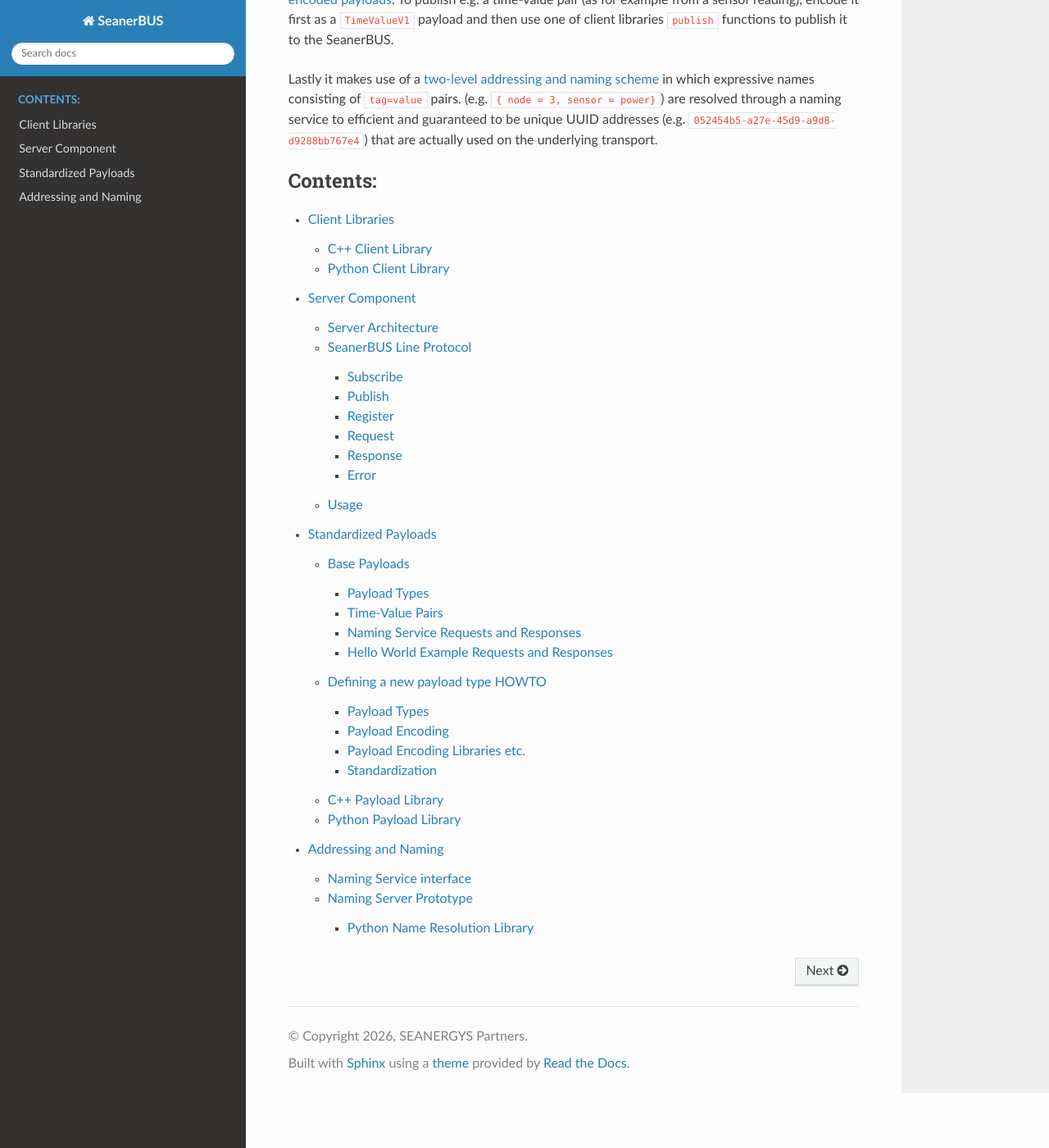
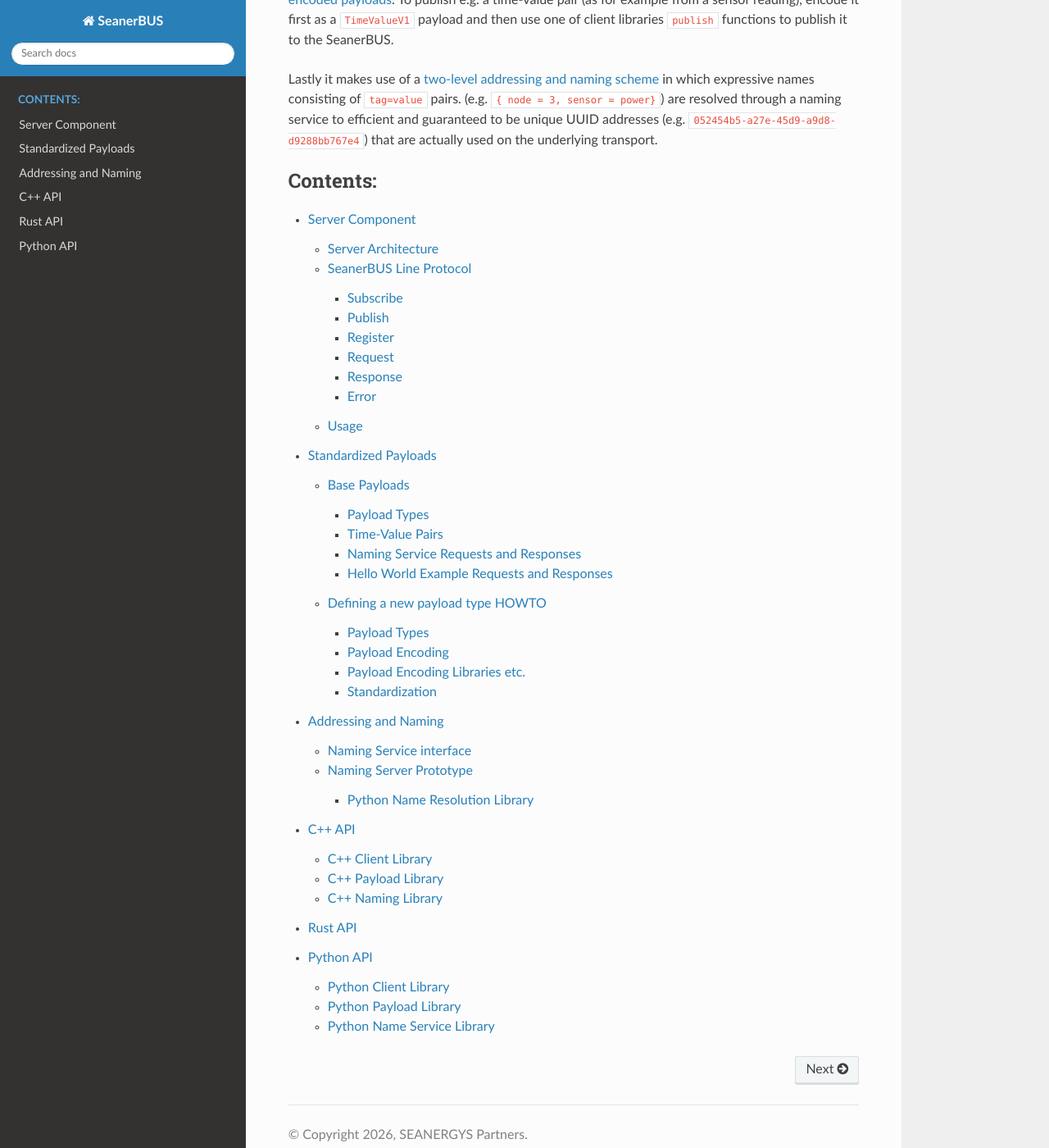
Before and after one commit to seanergys/seanerbus, a Sphinx documentation site: the page built from docs/sphinx/index.rst, in a window 1280 px wide and 1400 px high, scrolled down 412 px. Shown: the whole window at 82% size. Built offline with Sphinx 7.4.7 and the Read the Docs theme 3.1.0, drawn with Linux system fonts in a browser that asks for light colours; pages that are not in the unit, such as notebooks, are missing from menus.

Commit message:
fix(docs): Update docs

```diff
--- a/docs/sphinx/conf.py
+++ b/docs/sphinx/conf.py
@@ -50,7 +50,7 @@ myst_enable_extensions = {
 rust_crates = {"rust_msg": "../msg", "rust_client": "../client"}
 rust_doc_dir = "sphinx/crates/"
 rust_rustdoc_fmt = "md"
-breathe_default_project = "cpp_seanerbus_client"
+breathe_default_project = "cpp_seanerbus"
 
 templates_path = ["_templates"]
 exclude_patterns = []
--- a/docs/sphinx/index.rst
+++ b/docs/sphinx/index.rst
@@ -25,7 +25,9 @@ Lastly it makes use of a `two-level addressing and naming scheme <addressing.htm
 .. toctree::
    :caption: Contents:
 
-   client
    server
    msg
    addressing
+   cpp_api
+   rust_api
+   python_api
--- a/docs/sphinx/msg.rst
+++ b/docs/sphinx/msg.rst
@@ -16,6 +16,3 @@ Additionally, There a convenience Rust/C++/Python payload encoding/decoding libr
 .. toctree::
    msg_capnp
    new_msg_type
-   msg_cpp
-   msg_python
-   crates/rust_msg/bindings/rust/lib
```
Also changed, not shown: docs/sphinx/client.rst (deleted, +0 -20 lines), docs/sphinx/cpp_api.rst (added, +11 -0 lines), docs/sphinx/msg_python.rst (+10 -2 lines), docs/sphinx/naming_cpp.rst (added, +12 -0 lines), docs/sphinx/naming_python.rst (added, +12 -0 lines), docs/sphinx/python_api.rst (added, +12 -0 lines), docs/sphinx/rust_api.rst (added, +10 -0 lines), 1 other file.
